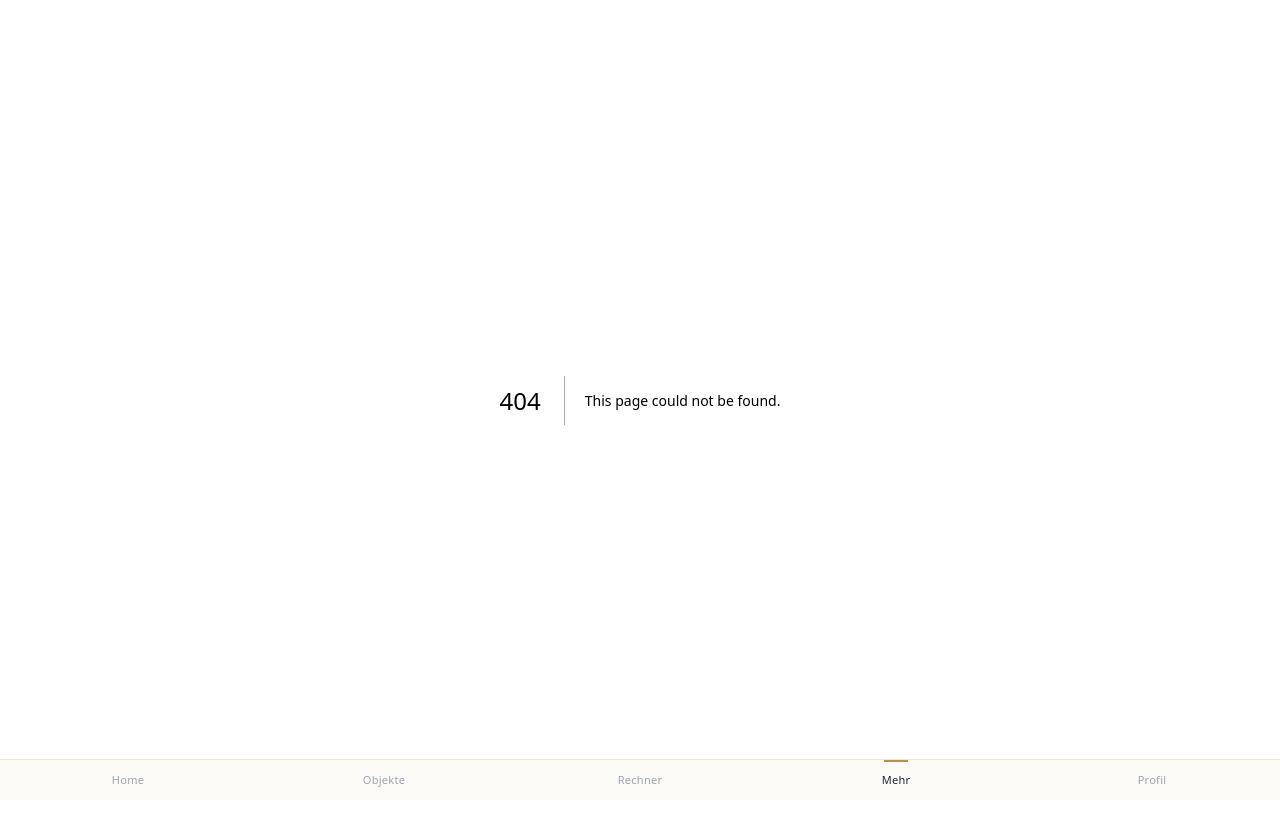
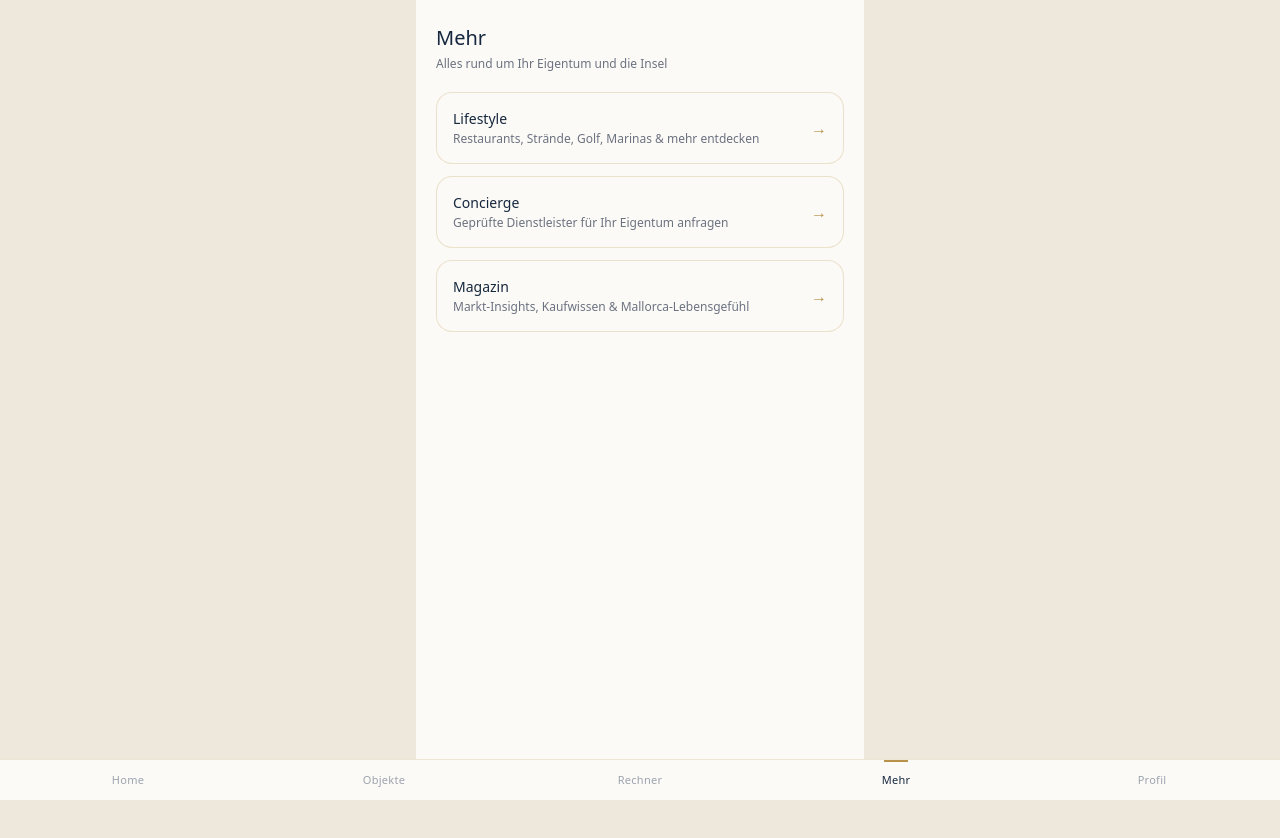
Before and after one commit to yasminbrombach/mare-sud, a Next.js app: page /mehr in a window 1280 px wide. Before the commit this address had no page. Shown: the top 838 px of the page. Built offline with nearby package versions, Linux system fonts and the light colour scheme.

Commit message:
Create page.js

```diff
--- /dev/null
+++ b/app/mehr/page.js
@@ -0,0 +1,37 @@
+import Link from "next/link";
+
+const ITEMS = [
+  { href: "/mehr/lifestyle", title: "Lifestyle", desc: "Restaurants, Strände, Golf, Marinas & mehr entdecken" },
+  { href: "/mehr/concierge", title: "Concierge", desc: "Geprüfte Dienstleister für Ihr Eigentum anfragen" },
+  { href: "/mehr/magazin", title: "Magazin", desc: "Markt-Insights, Kaufwissen & Mallorca-Lebensgefühl" },
+];
+
+export default function MehrPage() {
+  return (
+    <main className="min-h-screen" style={{ background: "#EDE7DC" }}>
+      <div className="max-w-md mx-auto min-h-screen" style={{ background: "#FCFAF6" }}>
+        <div className="px-5 pt-6 pb-10">
+          <h1 className="text-xl font-light mb-1" style={{ color: "#16283F" }}>Mehr</h1>
+          <p className="text-xs mb-5" style={{ color: "#6b7280" }}>Alles rund um Ihr Eigentum und die Insel</p>
+
+          <div className="flex flex-col gap-3">
+            {ITEMS.map((item) => (
+              <Link
+                key={item.href}
+                href={item.href}
+                className="flex items-center justify-between rounded-2xl px-4 py-4"
+                style={{ background: "#FCFAF6", border: "1px solid rgba(184,146,74,0.25)" }}
+              >
+                <div>
+                  <p className="text-sm font-medium" style={{ color: "#16283F" }}>{item.title}</p>
+                  <p className="text-xs mt-0.5" style={{ color: "#6b7280" }}>{item.desc}</p>
+                </div>
+                <span style={{ color: "#B8924A" }}>→</span>
+              </Link>
+            ))}
+          </div>
+        </div>
+      </div>
+    </main>
+  );
+}
```
